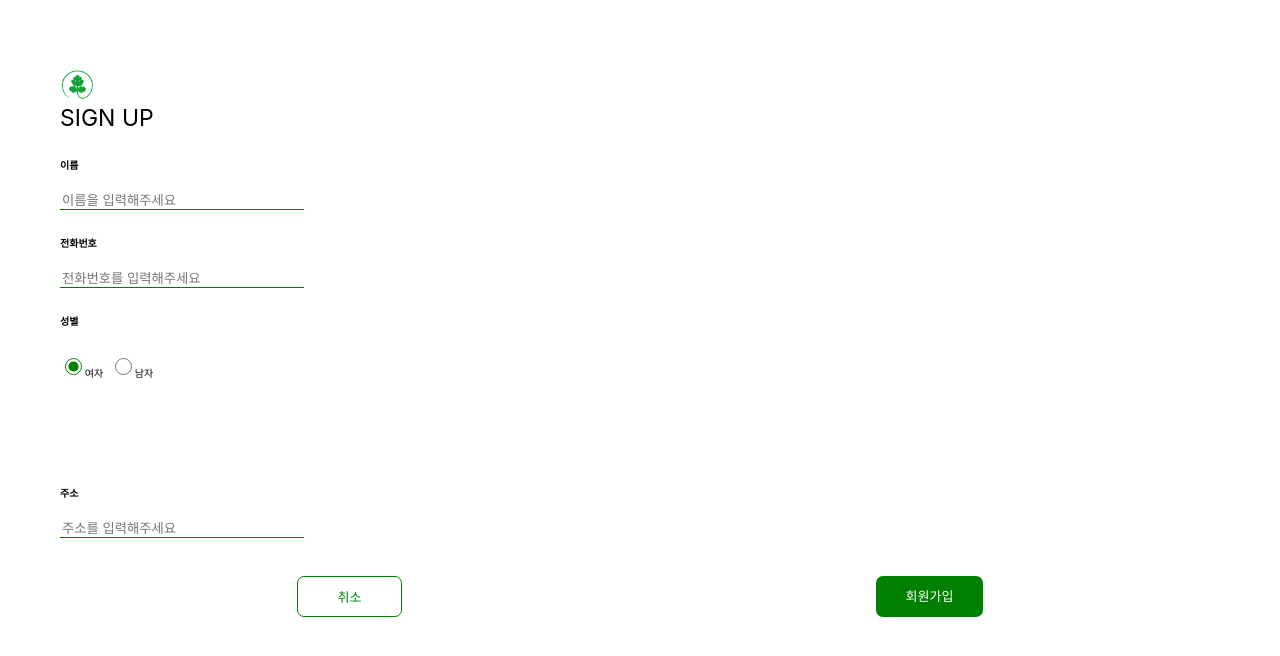
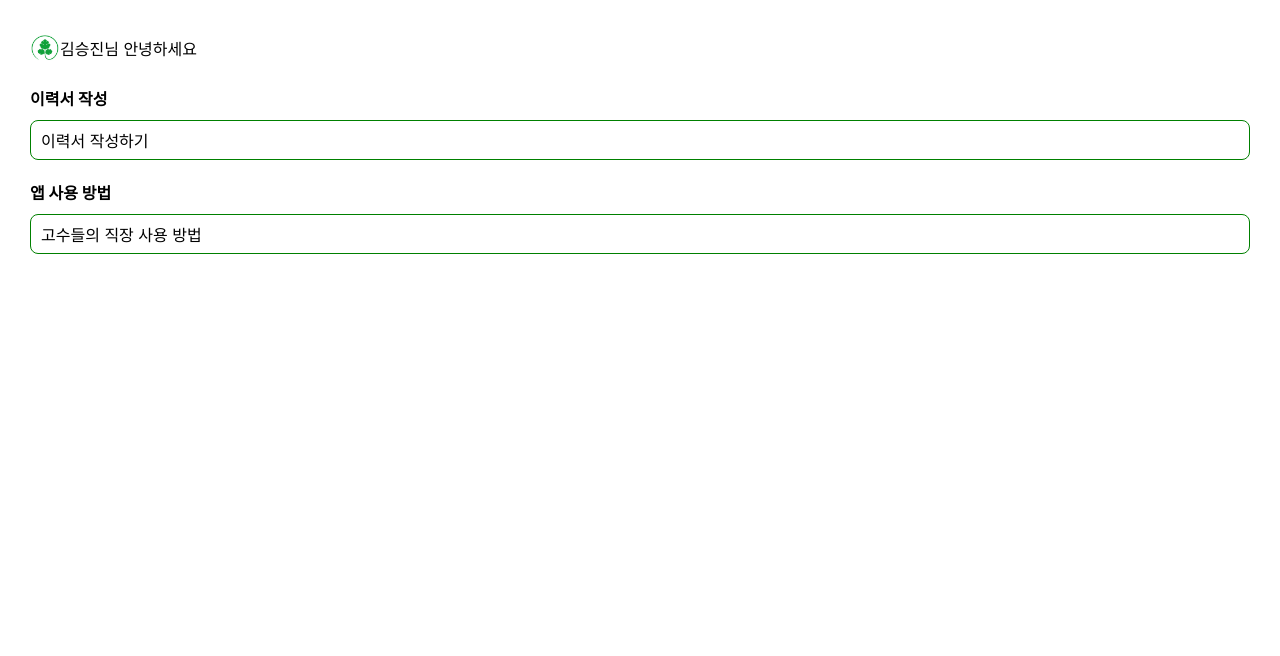
Before and after one commit to 2023-dsm/front, a React (Create React App) app: page /sign in a window 1280 px wide. Shown: the top 656 px of the page. Built offline with nearby package versions, Linux system fonts and the light colour scheme.

Commit message:
수정 및 menu창

```diff
--- a/src/App.js
+++ b/src/App.js
@@ -1,19 +1,22 @@
-import UserSign from "./components/sign/user_sign";
-import { BrowserRouter , Routes,  Route } from 'react-router-dom';
-import Start from "./components/start";
+// import UserSign from "./components/sign/user_sign";
+// import { BrowserRouter, Routes, Route } from "react-router-dom";
+import Start from "./components/startt";
 import Login from "./components/login";
-
+import Menu from "./components/menu/menu";
+import Head from "./components/head/head";
 
 function App() {
   return (
-    <div className='main'>
-      <BrowserRouter>
+    <div className="main">
+      {/* <BrowserRouter>
         <Routes>
           <Route path="/start" element={<Start />}></Route>
           <Route path="/login" element={<Login />}></Route>
           <Route path="/sign" element={<UserSign />}></Route>
         </Routes>
-      </BrowserRouter>
+      </BrowserRouter> */}
+      <Head />
+      <Menu />
     </div>
   );
 }
--- /dev/null
+++ b/src/components/menu/menu.css
@@ -0,0 +1,20 @@
+p {
+  margin: 10px 0px;
+  font-size: 16px;
+}
+
+.ah {
+  margin: 0px 30px;
+}
+
+.paper {
+  padding: 7px 0px 7px 10px;
+  border: 1px solid #008000;
+  display: flex;
+  align-items: center;
+  border-radius: 8px;
+}
+
+.resume {
+  margin-bottom: 20px;
+}
--- /dev/null
+++ b/src/components/menu/menu.jsx
@@ -0,0 +1,22 @@
+import "./menu.css";
+
+function Menu() {
+  return (
+    <div className="ah">
+      <div className="resume">
+        <p>
+          <b>이력서 작성</b>
+        </p>
+        <div className="paper">이력서 작성하기</div>
+      </div>
+      <div className="how">
+        <p>
+          <b>앱 사용 방법</b>
+        </p>
+        <div className="how paper">고수들의 직장 사용 방법</div>
+      </div>
+    </div>
+  );
+}
+
+export default Menu;
```
Also changed, not shown: src/components/sign/user_sign.jsx (+19 -9 lines), src/components/startt/index.jsx (renamed from src/components/start/index.jsx), src/components/startt/start.css (renamed from src/components/start/start.css).
